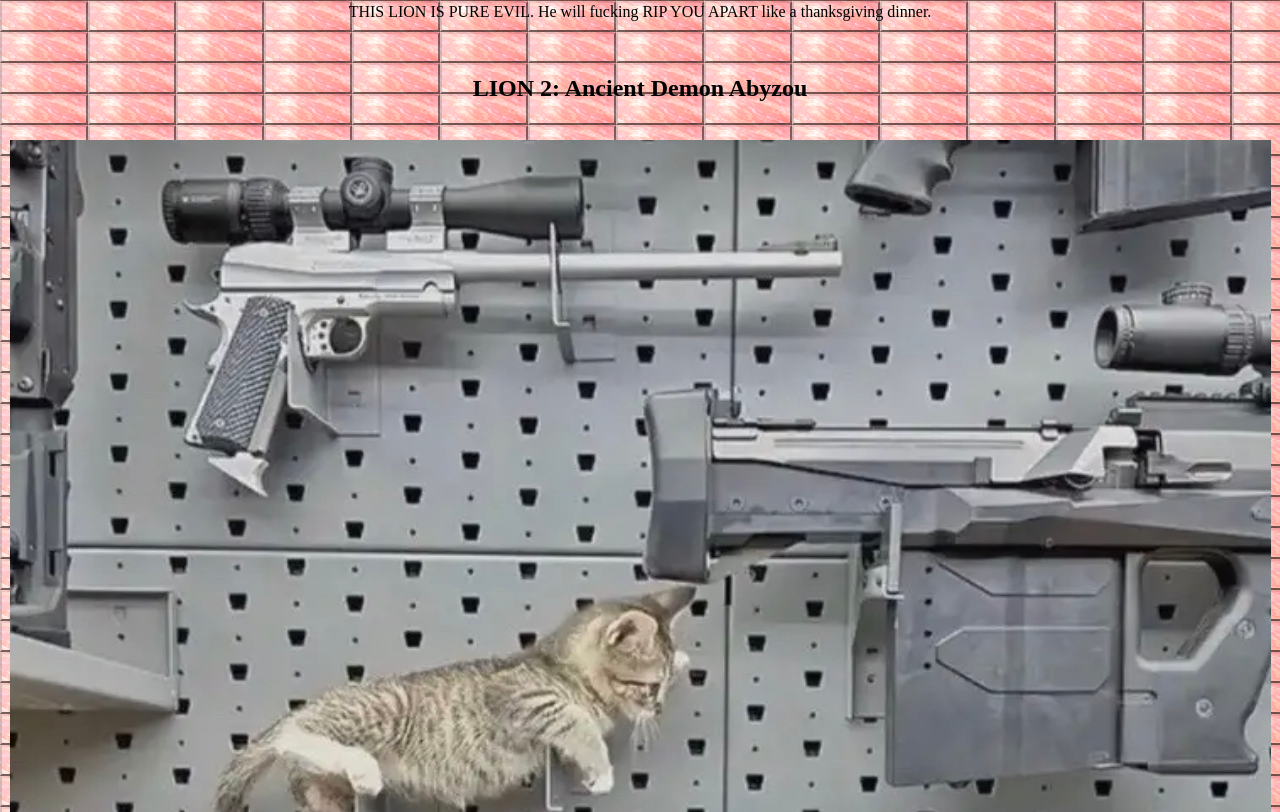
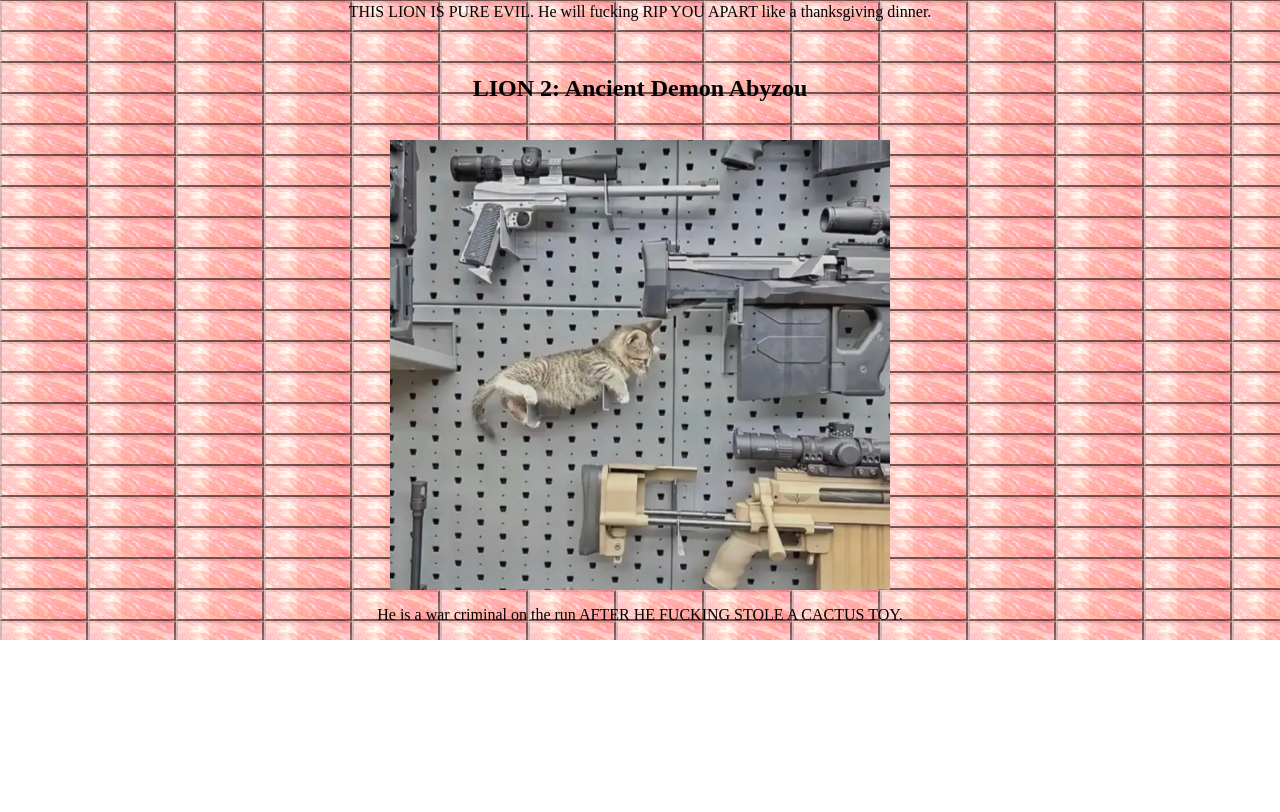
Before and after one commit to maplemaplemaplemaple/maplemaplemaplemaple.github.io, a plain HTML site: page 404.html in a window 1280 px wide. Shown: the part 588-1400 px from the top of the page. After the commit the page ends 1228 px from the top, so only its background shows below. Drawn offline with Linux system fonts and the light colour scheme.

Commit message:
Update 404.html

```diff
--- a/404.html
+++ b/404.html
@@ -27,7 +27,7 @@ YOUR IN THE FUCKING LION PIT!! MUAHAHAHA (404 error)
 <br>
   <h2> LION 2: Ancient Demon Abyzou </h2>
   <br>
-  <img src="lol2.png">
+  <img src="lol2.png" width="500" height="450" >
   <br>
   <p> He is a war criminal on the run AFTER HE FUCKING STOLE A CACTUS TOY. </p>
 </center>
```
